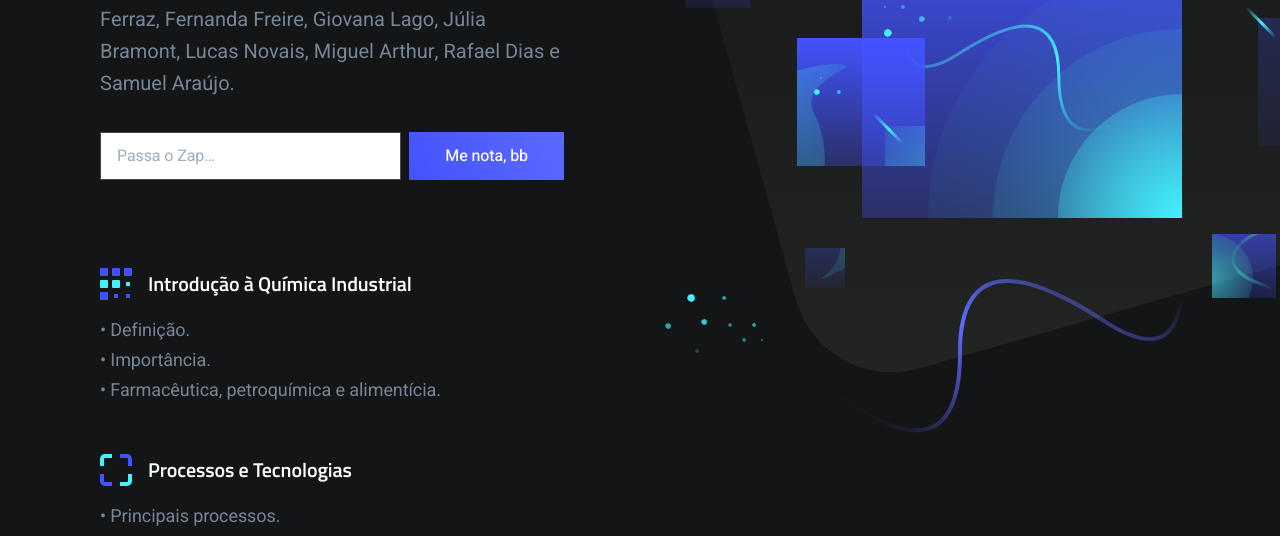
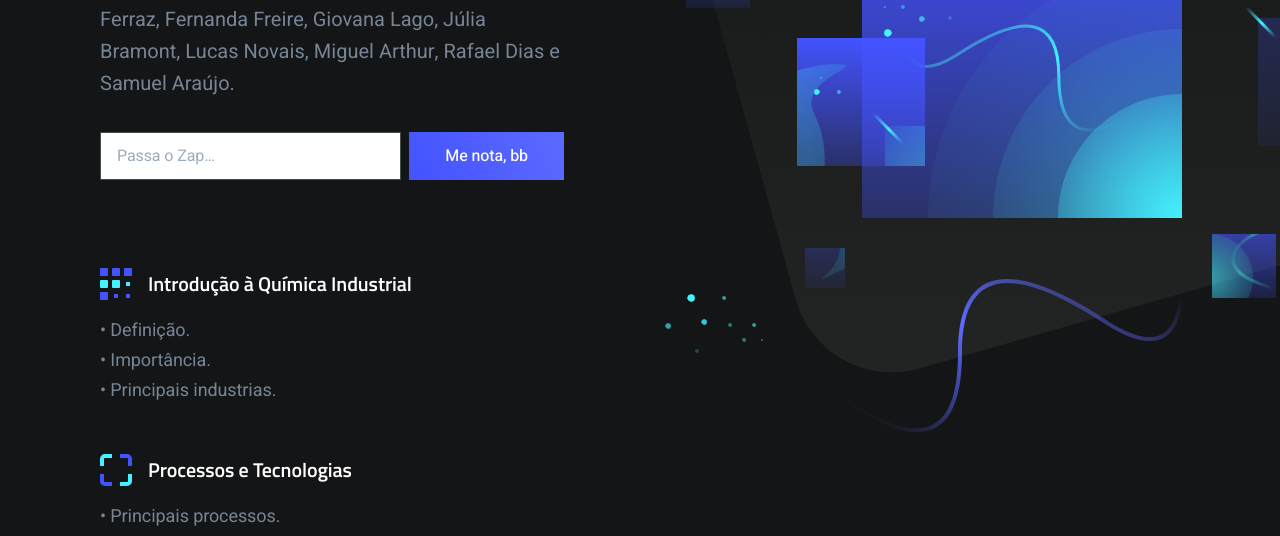
Before and after one commit to rafagoty/rafagoty.github.io, a plain HTML site: page quimicaindustrial/index.html in a window 1280 px wide. Shown: the part 262-798 px from the top of the page. Drawn offline with nearby package versions, Linux system fonts and the light colour scheme; files that its build step writes are made by us from their sources; a script that the page names is missing.

Commit message:
Principais indústrias

```diff
--- a/quimicaindustrial/index.html
+++ b/quimicaindustrial/index.html
@@ -355,7 +355,7 @@
 									</div>
 	                                <p class="text-sm mb-0">&#x2022; Definição.</p>
 									<p class="text-sm mb-0">&#x2022; Importância.</p>
-									<p class="text-sm mb-0">&#x2022; Farmacêutica, petroquímica e alimentícia.</p>
+									<p class="text-sm mb-0">&#x2022; Principais industrias.</p>
 	                            </div>
 	                        </div>
 							<div class="feature">
```
